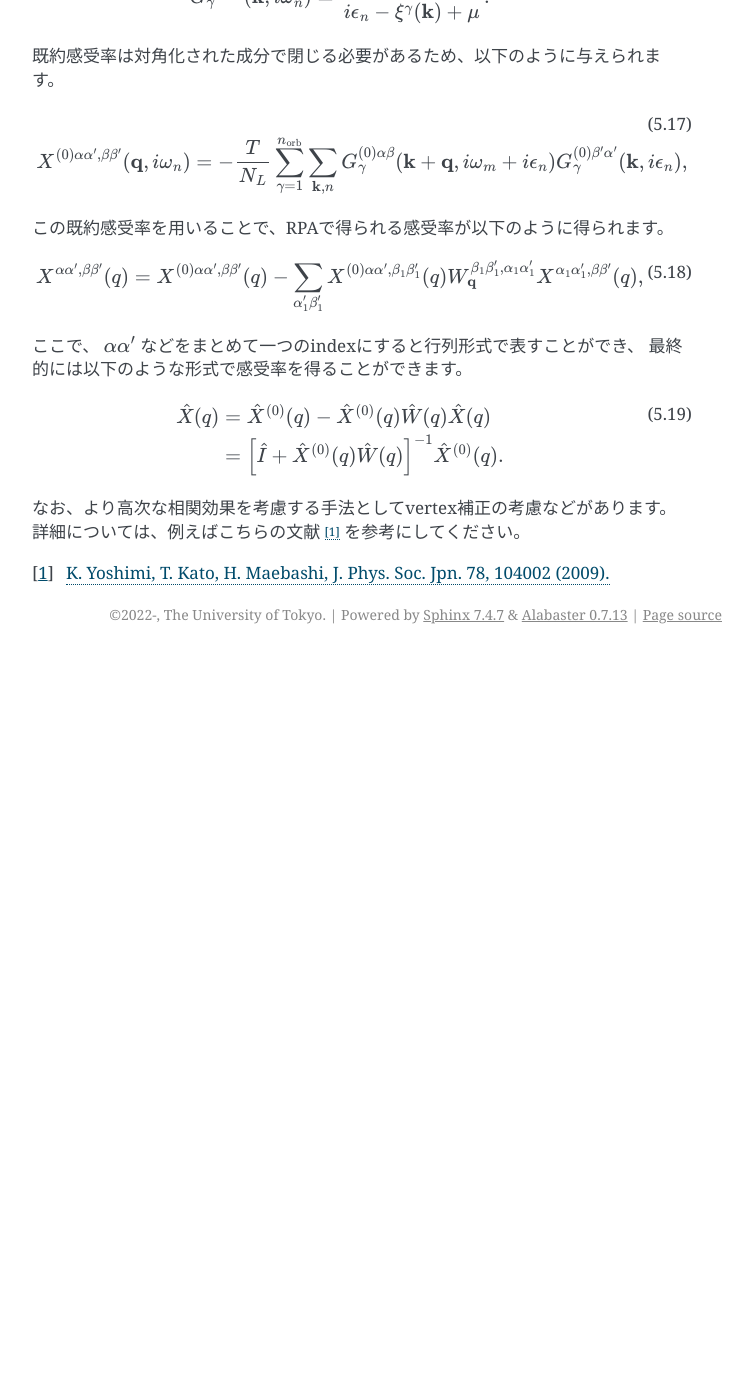
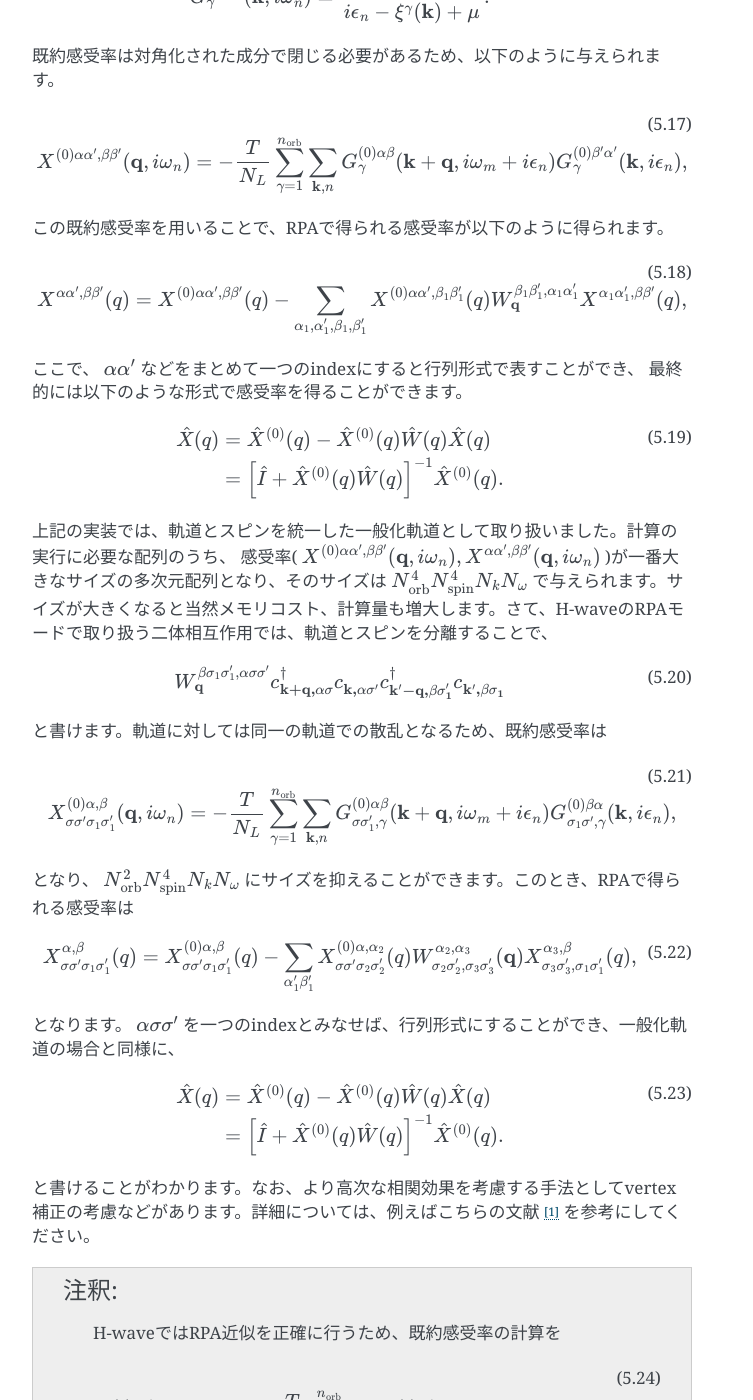
Before and after one commit to issp-center-dev/H-wave, a Sphinx documentation site: the page built from docs/ja/source/algorithm/rpa.rst, in a window 1280 px wide and 1400 px high, scrolled down 1170 px. Shown: the whole window, without its empty margins (388-1141 px from the left). Built offline with Sphinx 7.4.7, drawn with Linux system fonts in a browser that asks for light colours; before the commit the page ends 1824 px from its top, so only the background shows below that; some of the changed text lies outside the part shown.

Commit message:
update manual

```diff
--- a/docs/ja/source/algorithm/rpa.rst
+++ b/docs/ja/source/algorithm/rpa.rst
@@ -92,7 +92,7 @@ H-waveのRPAモードでは以下のHamiltonianを取り扱います。
 .. math::
     \begin{aligned}
     X^{\alpha\alpha', \beta\beta'}(q)&=
-    X^{(0)\alpha\alpha', \beta\beta'}(q) - \sum_{\alpha_1'\beta_1'}
+    X^{(0)\alpha\alpha', \beta\beta'}(q) - \sum_{\alpha_1,\alpha_1', \beta_1,\beta_1'}
     X^{(0)\alpha\alpha', \beta_1\beta_1'}(q) W^{\beta_1\beta_1', \alpha_1\alpha_1'}_{\bf q}X^{\alpha_1 \alpha_1' , \beta \beta'}(q),
     \end{aligned}
 
@@ -105,6 +105,76 @@ H-waveのRPAモードでは以下のHamiltonianを取り扱います。
      &=\left[\hat{I}+\hat{X}^{(0)}(q)\hat{W}(q)\right]^{-1}\hat{X}^{(0)}(q).
     \end{aligned}
 
-なお、より高次な相関効果を考慮する手法としてvertex補正の考慮などがあります。詳細については、例えばこちらの文献 [1]_ を参考にしてください。
+
+上記の実装では、軌道とスピンを統一した一般化軌道として取り扱いました。計算の実行に必要な配列のうち、 感受率( :math:`X^{(0)\alpha\alpha', \beta\beta'}({\bf q},i\omega_n), X^{\alpha\alpha', \beta\beta'}({\bf q},i\omega_n)` )が一番大きなサイズの多次元配列となり、そのサイズは :math:`N_{\rm orb}^4 N_{\rm spin}^4 N_k N_{\omega}` で与えられます。サイズが大きくなると当然メモリコスト、計算量も増大します。さて、H-waveのRPAモードで取り扱う二体相互作用では、軌道とスピンを分離することで、
+
+.. math::
+    \begin{aligned}
+    & W^{\beta\sigma_1\sigma_1',\alpha\sigma\sigma'}_{\bf{q}}c_{\bf{k}+\bf{q},\alpha \sigma}^{\dagger}c_{\bf{k},\alpha \sigma'}^{\mathstrut}
+    c_{\bf{k}'-\bf{q},\beta\sigma_1'}^{\dagger} c_{\bf{k}',\beta\sigma_1}^{\mathstrut}    \end{aligned}
+
+と書けます。軌道に対しては同一の軌道での散乱となるため、既約感受率は
+
+.. math::
+    \begin{aligned}
+     X^{(0)\alpha, \beta}_{\sigma\sigma'\sigma_1\sigma_1'}({\bf q},i\omega_n)=
+      -\frac{T}{N_L}
+      \sum_{\gamma=1}^{n_{\rm orb}}\sum_{{\bf k},n}
+      G^{(0)\alpha\beta}_{\sigma\sigma_1', \gamma}({\bf k}+{\bf q}, i\omega_m+ i\epsilon_{n})
+      G^{(0)\beta\alpha}_{\sigma_1\sigma', \gamma}({\bf k}, i\epsilon_{n}),
+    \end{aligned}
+
+となり、 :math:`N_{\rm orb}^2 N_{\rm spin}^4 N_k N_{\omega}` にサイズを抑えることができます。このとき、RPAで得られる感受率は
+
+.. math::
+    \begin{aligned}
+    X^{\alpha, \beta}_{\sigma\sigma'\sigma_1\sigma_1'}(q)&=
+    X^{(0)\alpha, \beta}_{\sigma\sigma'\sigma_1\sigma_1'}(q) - \sum_{\alpha_1'\beta_1'}
+    X^{(0)\alpha, \alpha_2}_{\sigma\sigma'\sigma_2\sigma_2'}(q) W^{\alpha_2, \alpha_3}_{\sigma_2\sigma_2', \sigma_3\sigma_3'}({\bf q})X^{\alpha_3, \beta}_{\sigma_3\sigma_3',\sigma_1\sigma_1'}(q),
+    \end{aligned}
+
+となります。 :math:`\alpha\sigma\sigma'` を一つのindexとみなせば、行列形式にすることができ、一般化軌道の場合と同様に、
+
+.. math::
+    \begin{aligned}
+     \hat{X}(q)&=\hat{X}^{(0)}(q)-\hat{X}^{(0)}(q)\hat{W}(q)\hat{X}(q)\nonumber\\
+     &=\left[\hat{I}+\hat{X}^{(0)}(q)\hat{W}(q)\right]^{-1}\hat{X}^{(0)}(q).
+    \end{aligned}
+
+と書けることがわかります。なお、より高次な相関効果を考慮する手法としてvertex補正の考慮などがあります。詳細については、例えばこちらの文献 [1]_ を参考にしてください。
+
+.. note::
+
+   H-waveではRPA近似を正確に行うため、既約感受率の計算を
+
+   .. math::
+    \begin{aligned}
+     X^{(0)\alpha, \beta}_{\sigma\sigma'\sigma_1\sigma_1'}({\bf q},i\omega_n)=
+      -\frac{T}{N_L}
+      \sum_{\gamma=1}^{n_{\rm orb}}\sum_{{\bf k},n}
+      G^{(0)\alpha\beta}_{\sigma\sigma_1', \gamma}({\bf k}+{\bf q}, i\omega_m+ i\epsilon_{n})
+      G^{(0)\beta\alpha}_{\sigma_1\sigma', \gamma}({\bf k}, i\epsilon_{n})\nonumber
+    \end{aligned}
+
+  として行っています。この場合、対角化した成分の和が必要となり、計算コストが多くかかってしまいます。そのため、先行研究の多くは一体グリーン関数を
+
+  .. math::
+    \begin{aligned}
+     G^{(0)\alpha\beta}({\bf k}, i\omega_{n}) = \sum_{\gamma=1}^{n_{\rm orb}} G^{(0)\alpha\beta}_{\gamma}({\bf k}, i\omega_{n})
+    \end{aligned}
+
+  として、以下のように既約感受率を計算して高速化する場合が多いです。
+
+   .. math::
+    \begin{aligned}
+     X^{(0)\alpha, \beta}_{\sigma\sigma'\sigma_1\sigma_1'}({\bf q},i\omega_n)=
+      -\frac{T}{N_L}
+      \sum_{{\bf k},n}
+      G^{(0)\alpha\beta}_{\sigma\sigma_1'}({\bf k}+{\bf q}, i\omega_m+ i\epsilon_{n})
+      G^{(0)\beta\alpha}_{\sigma_1\sigma'}({\bf k}, i\epsilon_{n})\nonumber
+    \end{aligned}
+
+  この既約感受率を用いた計算では、対角化成分が混在してしまう状況で近似精度が悪くなります。
+  先行研究との比較の際にはどちらの手法を用いているか、ご確認ください。
 
 .. [1] `K. Yoshimi, T. Kato, H. Maebashi, J. Phys. Soc. Jpn. 78, 104002 (2009). <https://journals.jps.jp/doi/10.1143/JPSJ.78.104002>`_
```
